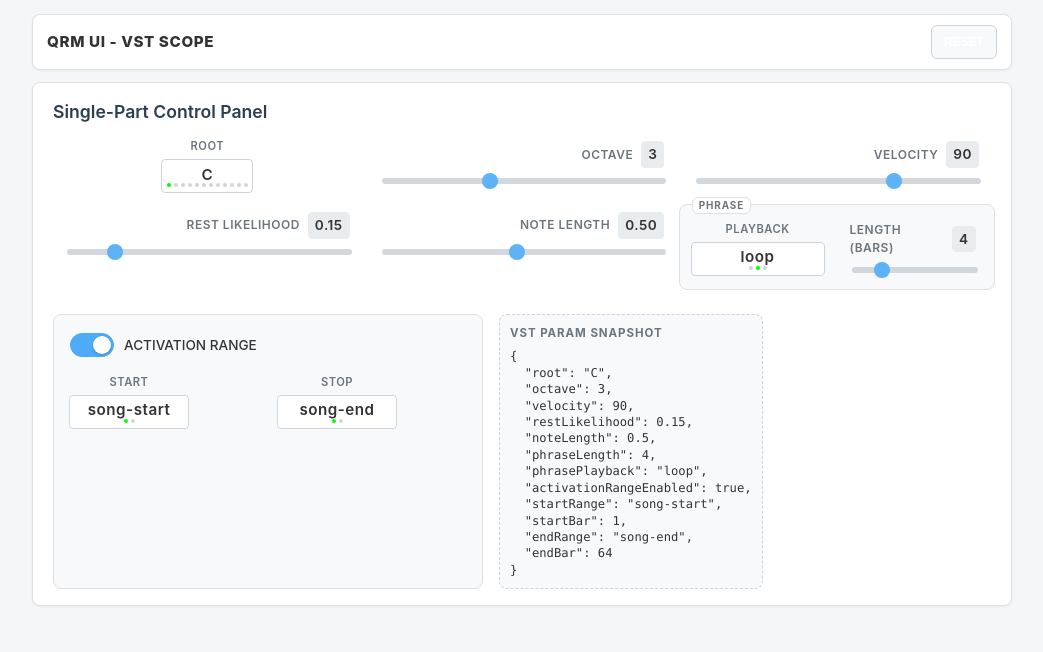
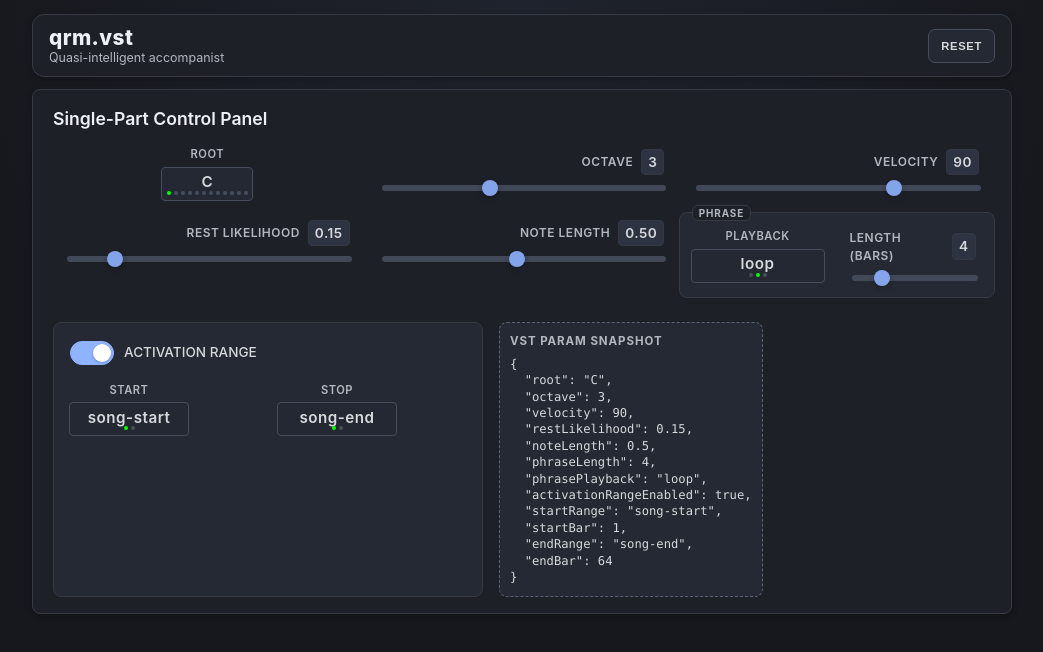
Before and after one commit to bso2001/qrm-ui, a Svelte app: page / in a window 1280 px wide. Shown: the top 652 px of the page, without its empty margins (118-1161 px from the left). Built offline with nearby package versions, Linux system fonts and the light colour scheme.

Commit message:
M1: align qrm-ui styling with VST aesthetic

```diff
--- a/src/App.svelte
+++ b/src/App.svelte
@@ -116,7 +116,10 @@
 <main>
 	<div class="app-shell">
 		<header class="topbar">
-			<div class="brand">QRM UI - VST Scope</div>
+			<div class="brand-wrap">
+				<div class="brand">qrm.vst</div>
+				<div class="subtitle">Quasi-intelligent accompanist</div>
+			</div>
 			<button class="reset-btn" on:click={resetModel}>RESET</button>
 		</header>
 
@@ -347,23 +350,23 @@
 
 <style>
 	:global(body) {
-		--bg-main: #f4f6f8;
-		--bg-card: #ffffff;
-		--bg-sub: #f8f9fa;
-		--bg-hover: #e9ecef;
-		--bg-input: #ffffff;
-		--text-main: #333333;
-		--text-muted: #6c757d;
-		--text-heading: #2c3e50;
-		--border-main: #e0e0e0;
-		--border-sub: #e9ecef;
-		--border-input: #ced4da;
-		--accent: #4dabf7;
-		--shadow-sm: 0 1px 3px rgba(0, 0, 0, 0.05);
+		--bg-main: #16181d;
+		--bg-card: #1d2027;
+		--bg-sub: #242933;
+		--bg-hover: #2d3340;
+		--bg-input: #232832;
+		--text-main: #d7d9dd;
+		--text-muted: #b3b8c0;
+		--text-heading: #edf0f5;
+		--border-main: #353a45;
+		--border-sub: #323743;
+		--border-input: #464d5d;
+		--accent: #8fb3ff;
+		--shadow-sm: 0 2px 6px rgba(0, 0, 0, 0.28);
 
 		margin: 0;
 		padding: 0;
-		background: var(--bg-main);
+		background: radial-gradient(circle at top, #1f232d 0%, var(--bg-main) 55%);
 		font-family:
 			-apple-system, BlinkMacSystemFont, "Segoe UI", Roboto, Helvetica,
 			Arial, sans-serif;
@@ -389,29 +392,50 @@
 		display: flex;
 		align-items: center;
 		justify-content: space-between;
-		padding: 10px 14px;
-		border: 1px solid var(--border-main);
-		border-radius: 8px;
+		padding: 12px 16px;
+		border: 1.5px solid var(--border-main);
+		border-radius: 12px;
 		background: var(--bg-card);
 		box-shadow: var(--shadow-sm);
 	}
 
+	.brand-wrap {
+		display: flex;
+		flex-direction: column;
+		gap: 2px;
+	}
+
 	.brand {
 		font-weight: 800;
-		letter-spacing: 0.04em;
-		font-size: 0.95rem;
-		text-transform: uppercase;
+		letter-spacing: 0.02em;
+		font-size: 1.3rem;
+		line-height: 1.1;
+		color: var(--text-heading);
+	}
+
+	.subtitle {
+		font-size: 0.78rem;
+		line-height: 1;
+		color: var(--text-muted);
 	}
 
 	.reset-btn {
 		height: 34px;
 		padding: 0 12px;
-		border-radius: 6px;
+		border-radius: 7px;
 		border: 1px solid var(--border-input);
 		background: var(--bg-sub);
-		font-size: 0.75rem;
+		font-size: 0.7rem;
 		font-weight: 700;
 		cursor: pointer;
+		color: var(--text-main);
+		letter-spacing: 0.06em;
+		text-transform: uppercase;
+	}
+
+	.reset-btn:hover {
+		background: var(--bg-hover);
+		border-color: var(--accent);
 	}
 
 	.panel-grid {
@@ -444,7 +468,7 @@
 		justify-content: center;
 		gap: 8px;
 		padding: 8px 6px 6px;
-		border: 1px solid var(--border-main);
+		border: 1.5px solid var(--border-main);
 		border-radius: 8px;
 		background: var(--bg-sub);
 		position: relative;
@@ -492,7 +516,7 @@
 	.gate-card {
 		margin-top: 8px;
 		padding: 10px;
-		border: 1px solid var(--border-main);
+		border: 1.5px solid var(--border-main);
 		border-radius: 8px;
 		background: var(--bg-sub);
 	}
@@ -526,7 +550,7 @@
 		margin-top: 8px;
 		padding: 10px;
 		border-radius: 8px;
-		border: 1px dashed var(--border-input);
+		border: 1px dashed #5a6276;
 		background: var(--bg-sub);
 	}
 
```
